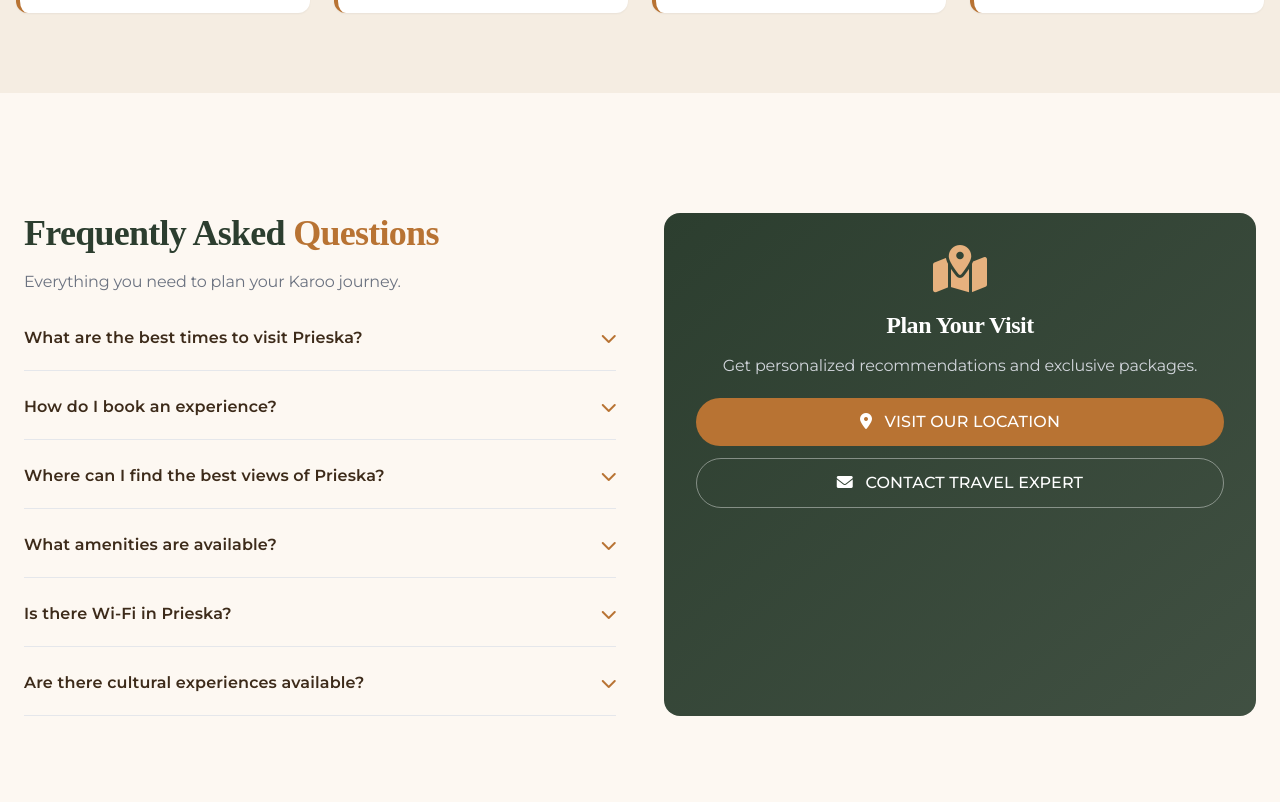
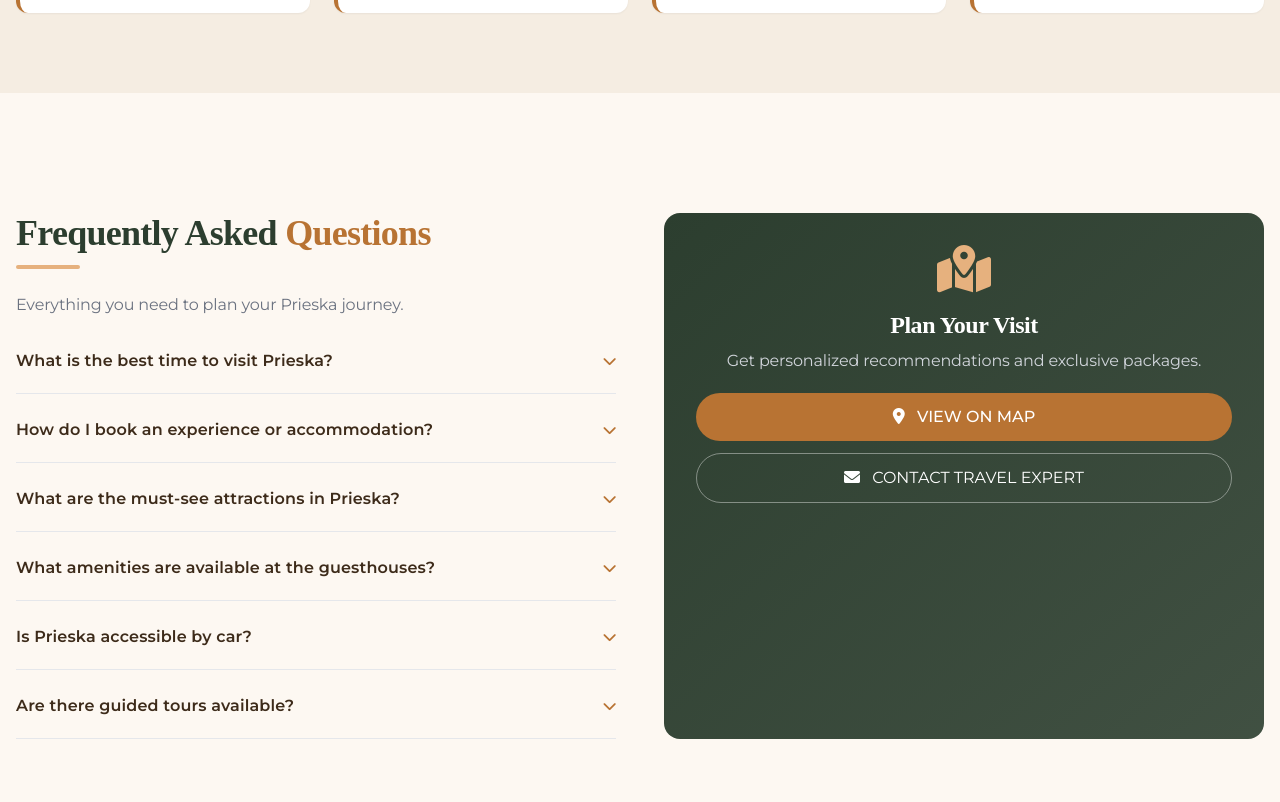
Before and after one commit to MondeNel/prieska-tourism, a React (Vite) app in the folder prieska-tourism/: page / in a window 1280 px wide. Shown: the part 4778-5580 px from the top of the page. Built offline with nearby package versions, Linux system fonts and the light colour scheme; the HTML template or start-up script is replaced by a standard one.

Commit message:
Correct best time to visit Prieska: winter for hunting, summer for river & braais

```diff
--- a/prieska-tourism/src/components/FAQ.jsx
+++ b/prieska-tourism/src/components/FAQ.jsx
@@ -4,50 +4,79 @@ const FAQ = () => {
   const [openIndex, setOpenIndex] = useState(null);
 
   const faqs = [
-    { q: "What are the best times to visit Prieska?", a: "Best months: April–September for mild weather and excellent stargazing; Aug-Sep for Namaqualand flowers." },
-    { q: "How do I book an experience?", a: "Click 'Book Now' on any experience card. Our team will reach out within 24 hours to confirm your booking." },
-    { q: "Where can I find the best views of Prieska?", a: "Die Bos viewpoint, Prieska Kop, and along the Orange River banks at sunset." },
-    { q: "What amenities are available?", a: "Lodges, guesthouses, Wi-Fi at main accommodations, restaurants, and visitor info center." },
-    { q: "Is there Wi-Fi in Prieska?", a: "Yes, most lodges and cafes offer free Wi-Fi; mobile coverage is reliable." },
-    { q: "Are there cultural experiences available?", a: "Absolutely — San rock art tours, diamond heritage tours, and local township experiences." }
+    {
+      q: "What is the best time to visit Prieska?",
+      a: "Prieska offers two distinct seasons. **Winter (April–September)** is dry and mild – ideal for hunting expeditions (kudu, springbok) and wildlife viewing. **Summer (October–March)** is hot, perfect for enjoying the Orange River, guesthouse pools, and traditional braais (barbecues) in the cool evenings. Both seasons have their unique charm."
+    },
+    {
+      q: "How do I book an experience or accommodation?",
+      a: "You can book directly through our website by clicking 'Book Now' on any experience or guesthouse card. Fill in your details, select dates, and complete the secure checkout. Our team will confirm your booking within 24 hours."
+    },
+    {
+      q: "What are the must-see attractions in Prieska?",
+      a: "Don't miss the Orange River views from Prieska Koppie, the ancient San rock art sites, the historic diamond fields, and the peaceful Karoo landscapes. The nearby Die Bos viewpoint is perfect for sunset."
+    },
+    {
+      q: "What amenities are available at the guesthouses?",
+      a: "All our listed guesthouses offer free Wi-Fi, parking, breakfast options, and comfortable rooms. Riverview Lodge has a pool and restaurant, while BoKáro Boutique Guesthouse includes a spa and garden."
+    },
+    {
+      q: "Is Prieska accessible by car?",
+      a: "Yes, Prieska is easily reached via the R357 from Kimberley or the R389 from Douglas. The roads are well-maintained, and all guesthouses offer secure parking."
+    },
+    {
+      q: "Are there guided tours available?",
+      a: "Absolutely! We offer guided game drives, river rafting excursions, San rock art tours, and heritage walks. Private guides can be arranged upon request."
+    }
   ];
 
   return (
-    <div id="faq" className="container mx-auto px-6 py-20">
-      <div className="grid md:grid-cols-2 gap-12">
+    <div id="faq" className="container mx-auto px-4 py-12 md:py-20">
+      <div className="grid md:grid-cols-2 gap-8 md:gap-12">
         <div>
-          <h2 className="font-serif text-3xl md:text-4xl font-bold text-[#2C3E2F] mb-4">
+          <h2 className="font-serif text-2xl md:text-3xl lg:text-4xl font-bold text-[#2C3E2F] mb-3">
             Frequently Asked <span className="text-[#B87333]">Questions</span>
           </h2>
-          <p className="text-gray-500 mb-6">Everything you need to plan your Karoo journey.</p>
+          <div className="h-1 w-16 bg-[#E6B17E] rounded-full mb-6"></div>
+          <p className="text-gray-500 text-sm md:text-base mb-6">Everything you need to plan your Prieska journey.</p>
           <div className="space-y-4">
             {faqs.map((faq, idx) => (
               <div key={idx} className="border-b border-gray-200 pb-3">
                 <button
                   onClick={() => setOpenIndex(openIndex === idx ? null : idx)}
-                  className="w-full text-left font-semibold text-[#3D2B1A] py-2 flex justify-between items-center hover:text-[#B87333] transition"
+                  className="w-full text-left font-semibold text-[#3D2B1A] py-2 flex justify-between items-center hover:text-[#B87333] transition text-sm md:text-base"
                 >
                   <span>{faq.q}</span>
-                  <i className={`fas fa-chevron-down text-[#B87333] transition-transform duration-300 ${openIndex === idx ? 'rotate-180' : ''}`}></i>
+                  <i className={`fas fa-chevron-down text-[#B87333] transition-transform duration-300 text-xs md:text-sm ${openIndex === idx ? 'rotate-180' : ''}`}></i>
                 </button>
                 {openIndex === idx && (
-                  <p className="text-gray-600 pt-2 pl-2 text-sm animate-fade-in">{faq.a}</p>
+                  <p className="text-gray-600 pt-2 pl-2 text-xs md:text-sm animate-fade-in leading-relaxed">
+                    {faq.a}
+                  </p>
                 )}
               </div>
             ))}
           </div>
         </div>
-        <div className="bg-gradient-to-br from-[#2C3E2F] to-[#2C3E2F]/90 rounded-2xl p-8 text-white text-center transform hover:scale-105 transition-transform duration-300">
-          <i className="fas fa-map-marked-alt text-5xl text-[#E6B17E] mb-4 block"></i>
-          <h3 className="text-2xl font-serif mb-3">Plan Your Visit</h3>
-          <p className="mb-5 text-gray-300">Get personalized recommendations and exclusive packages.</p>
+        <div className="bg-gradient-to-br from-[#2C3E2F] to-[#2C3E2F]/90 rounded-2xl p-6 md:p-8 text-white text-center transform hover:scale-105 transition-transform duration-300">
+          <i className="fas fa-map-marked-alt text-4xl md:text-5xl text-[#E6B17E] mb-4 block"></i>
+          <h3 className="text-xl md:text-2xl font-serif mb-2">Plan Your Visit</h3>
+          <p className="mb-5 text-gray-300 text-sm md:text-base">Get personalized recommendations and exclusive packages.</p>
           <div className="flex flex-col gap-3">
-            <button className="bg-[#B87333] px-5 py-3 rounded-full text-white font-medium hover:bg-[#B87333]/80 transition-all">
-              <i className="fas fa-location-dot mr-2"></i> VISIT OUR LOCATION
-            </button>
-            <button className="bg-transparent border border-white/40 px-5 py-3 rounded-full hover:bg-white/10 transition-all">
+            <a
+              href="https://maps.google.com/?q=Prieska+Northern+Cape"
+              target="_blank"
+              rel="noopener noreferrer"
+              className="bg-[#B87333] px-5 py-2.5 md:py-3 rounded-full text-white font-medium hover:bg-[#B87333]/80 transition-all text-sm md:text-base"
+            >
+              <i className="fas fa-location-dot mr-2"></i> VIEW ON MAP
+            </a>
+            <a
+              href="mailto:info@karoorizons.co.za?subject=Travel%20Inquiry%20-%20Prieska"
+              className="bg-transparent border border-white/40 px-5 py-2.5 md:py-3 rounded-full hover:bg-white/10 transition-all text-sm md:text-base"
+            >
               <i className="fas fa-envelope mr-2"></i> CONTACT TRAVEL EXPERT
-            </button>
+            </a>
           </div>
         </div>
       </div>
```
